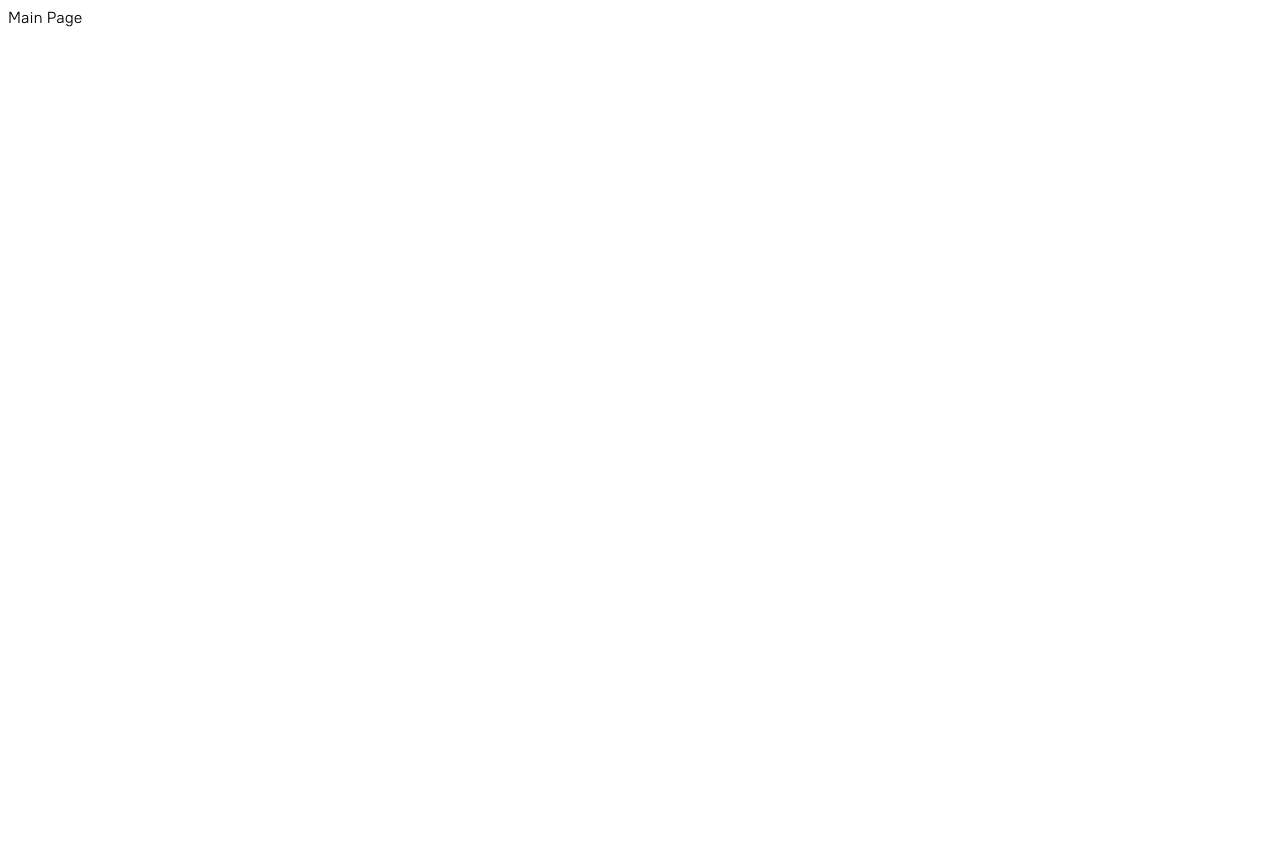
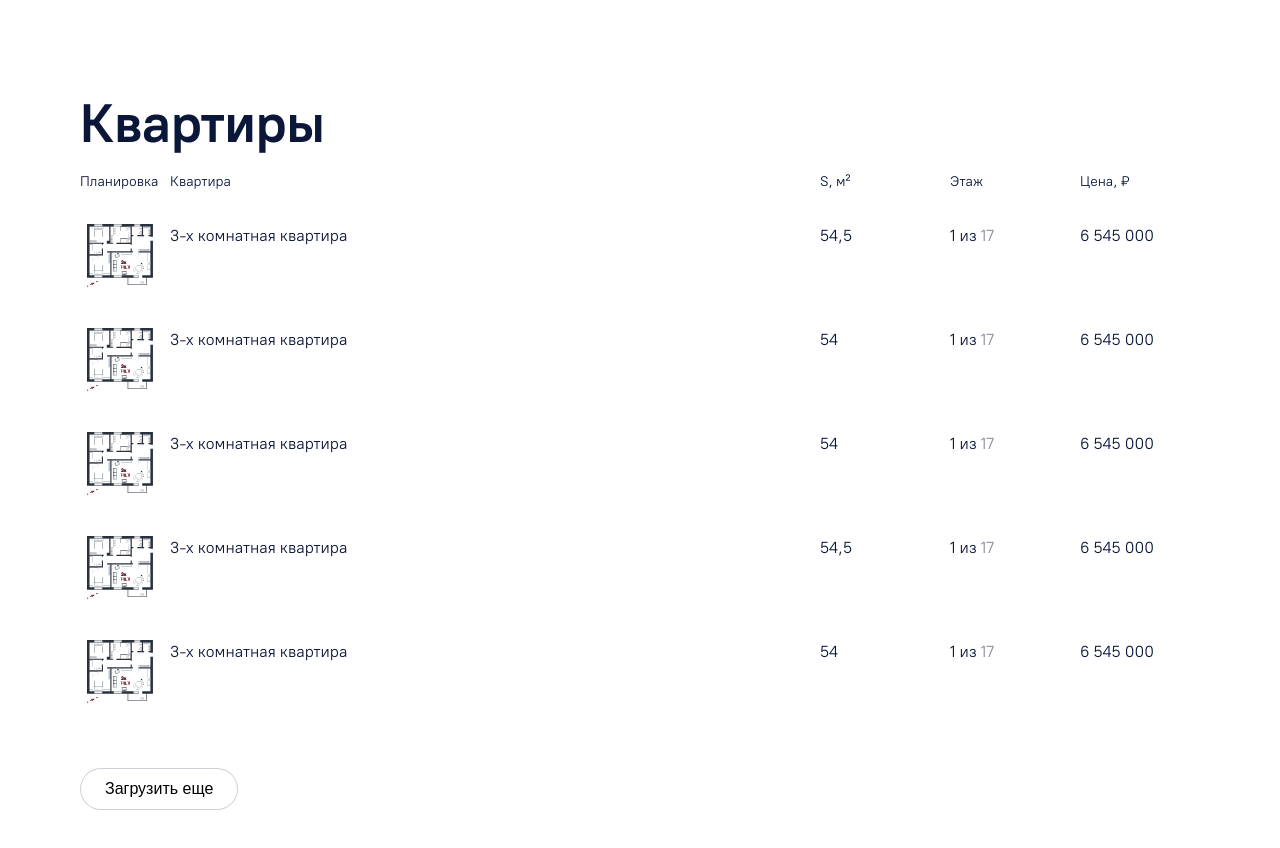
Before and after one commit to DmAlexandrovv/kelnik_test, a Nuxt app: page / in a window 1280 px wide. Shown: the top 848 px of the page. Before the commit the page ends 800 px from the top, so only its background shows below. Built offline with nearby package versions, Linux system fonts and the light colour scheme.

Commit message:
feat: add appartments layout, hardcode data

```diff
--- /dev/null
+++ b/assets/default.scss
@@ -0,0 +1,8 @@
+body {
+  margin: 0;
+}
+
+h1, h2, h3, h4, h5, h6, ul, li {
+  margin: 0;
+  padding: 0;
+}
--- a/assets/variables.scss
+++ b/assets/variables.scss
@@ -0,0 +1,5 @@
+$dark: #0B1739;
+$danger: #FF0000;
+$activeFilter: #3EB57C;
+$white: #FFFFFF;
+$stroke: #0B173933;
--- a/nuxt.config.ts
+++ b/nuxt.config.ts
@@ -11,5 +11,5 @@ export default defineNuxtConfig({
       }
     }
   },
-  css: ['~/assets/fonts.scss'],
+  css: ['~/assets/fonts.scss', '~/assets/default.scss'],
 })
--- a/pages/index.vue
+++ b/pages/index.vue
@@ -1,12 +1,130 @@
 <script setup lang="ts">
+import { ref } from 'vue';
 
+import type { Apartment } from '~/src/interfaces/Apartment';
+import ApartmentRow from "~/src/components/ApartmentRow.vue";
+
+const apartments = ref<Apartment[]>([
+  {
+    id: '11',
+    name: '3-х комнатная квартира',
+    area: 54.5,
+    floor: 1,
+    cost: 6545000,
+    maxFloor: 17,
+  },
+  {
+    id: '22',
+    name: '3-х комнатная квартира',
+    area: 54,
+    floor: 1,
+    cost: 6545000,
+    maxFloor: 17,
+  },
+  {
+    id: '33',
+    name: '3-х комнатная квартира',
+    area: 54,
+    floor: 1,
+    cost: 6545000,
+    maxFloor: 17,
+  },
+  {
+    id: '44',
+    name: '3-х комнатная квартира',
+    area: 54.5,
+    floor: 1,
+    cost: 6545000,
+    maxFloor: 17,
+  },
+  {
+    id: '55',
+    name: '3-х комнатная квартира',
+    area: 54,
+    floor: 1,
+    cost: 6545000,
+    maxFloor: 17,
+  }
+]);
 </script>
 
 <template>
-  <div>
-    Main Page
+  <div class="apartments-page">
+    <h2 class="apartments-page__title">Квартиры</h2>
+    <ul class="apartments-list" v-if="apartments.length">
+      <li class="apartments-list__header">
+        <div class="apartments-list__text">Планировка</div>
+        <div class="apartments-list__text">Квартира</div>
+        <div class="apartments-list__text">S, м²</div>
+        <div class="apartments-list__text">Этаж</div>
+        <div class="apartments-list__text">Цена, ₽</div>
+      </li>
+      <apartment-row
+        v-for="apartment in apartments"
+        :key="apartment.id"
+        :apartment="apartment"
+        class="apartments-list__apartment"
+      >
+      </apartment-row>
+    </ul>
+    <button class="apartments-page__load-more-btn">Загрузить еще</button>
   </div>
 </template>
 
 <style lang="scss" scoped>
+.apartments-page {
+  max-width: 1440px;
+  margin: 0 auto;
+  padding: 96px 80px;
+
+  &__title {
+    color: $dark;
+    font-weight: 700;
+    font-size: 54px;
+    line-height: 55px;
+    margin-bottom: 21px;
+  }
+
+  .apartments-list {
+    display: grid;
+
+    list-style-type: none;
+
+    &__apartment,
+    &__header {
+      display: grid;
+      grid-template-columns: 80px 1fr 120px 120px 120px;
+      gap: 10px;
+    }
+
+    &__text {
+      font-weight: 400;
+      color: $dark;
+      font-size: 14px;
+      line-height: 20px;
+    }
+
+    &__header {
+      margin-bottom: 16px;
+    }
+
+    &__apartment {
+      padding: 16px 0 24px 0;
+    }
+  }
+
+  &__load-more-btn {
+    border-radius: 25px;
+    border: 1px solid $stroke;
+    background: $white;
+    outline: none;
+    padding: 8px 24px;
+    margin-top: 40px;
+
+    cursor: pointer;
+    font-weight: 400;
+    font-size: 16px;
+    line-height: 24px;
+  }
+}
 </style>
--- /dev/null
+++ b/src/components/ApartmentRow.vue
@@ -0,0 +1,51 @@
+<script setup lang="ts">
+import { computed } from 'vue';
+import type { PropType } from 'vue';
+
+import type { Apartment } from '~/src/interfaces/Apartment';
+
+const { apartment } = defineProps({
+  apartment: {
+    type: Object as PropType<Apartment>,
+    required: true,
+  },
+});
+
+const cost = computed(() => new Intl.NumberFormat('ru-RU').format(apartment.cost));
+const area = computed(() => apartment.area.toString().replace('.', ','));
+</script>
+
+<template>
+  <li class="apartment">
+    <div class="apartment__layout">
+      <img src="~/assets/svg/apartmentLayout.svg" alt="Планировка"/>
+    </div>
+    <div class="apartment__text">{{ apartment.name }}</div>
+    <div class="apartment__text">{{ area }}</div>
+    <div class="apartment__text apartment-floor">
+      {{ apartment.floor }} из <span class="apartment-floor__max">{{ apartment.maxFloor }}</span>
+    </div>
+    <div class="apartment__text">{{ cost }}</div>
+  </li>
+</template>
+
+<style lang="scss" scoped>
+.apartment {
+  .apartment-floor__max {
+    opacity: .5;
+  }
+
+  &__text {
+    font-weight: 400;
+    color: $dark;
+    font-size: 16px;
+    line-height: 24px;
+  }
+
+  &__layout {
+    display: flex;
+    align-items: center;
+    justify-content: center;
+  }
+}
+</style>
--- /dev/null
+++ b/src/interfaces/Apartment.ts
@@ -0,0 +1,10 @@
+interface Apartment {
+  id: string;
+  name: string;
+  area: number;
+  floor: number;
+  maxFloor: number;
+  cost: number;
+}
+
+export type { Apartment };
```
Also changed, not shown: assets/svg/apartmentLayout.svg (added).
